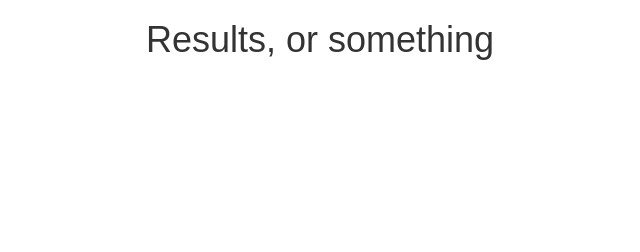
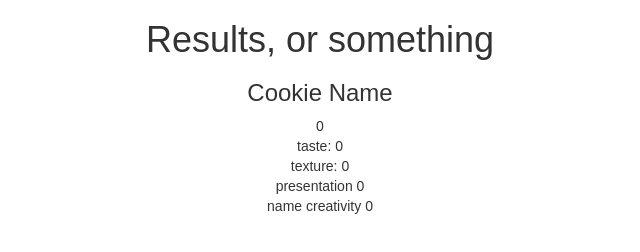
Before and after one commit to NatMorcos/bakeoff, a website: page public/results.html in a window 1280 px wide. Shown: the whole page, without its empty margins (320-960 px from the left). Drawn offline with Linux system fonts and the light colour scheme.

Commit message:
adding the cookies to the results page

```diff
--- a/public/js/results.js
+++ b/public/js/results.js
@@ -1,52 +1,25 @@
-// var instruments = [ "agogo", "celesta", "glockenspiel", "electric_bass_pick", "acoustic_grand_piano" ];
-// var programNumMappings = {
-//   agogo: 113,
-//   celesta: 8,
-//   glockenspiel: 9,
-//   electric_bass_pick: 34,
-//   acoustic_grand_piano: 0
-// };
-// var noteMappings = {
-//   agogo: [57, 48, 50, 49, 55],
-//   celesta: [53, 44, 46, 45, 51],
-//   glockenspiel: [72, 25, 37, 54, 103],
-//   electric_bass_pick: [53, 44, 46, 45, 51],
-//   acoustic_grand_piano: [57, 48, 50, 49, 55]
-// }
-// var velocities = {
-//     0: 200,
-//     1: 200,
-//     2: 175,
-//     3: 200,
-//     4: 80
-//   };
-
-// function playSingle(channel, note, velocity, delay){
-//   MIDI.noteOn(channel, note, velocity, delay);
-// }
-
-// function mapNote(instrumentNumber, noteNumber){
-//   return noteMappings[instruments[instrumentNumber]][noteNumber - 1];
-// }
-
-//NOISEY TINGZ!!!
 $(document).ready(function(){
 
-  //Socket stuff
+  function displayCookie(data){
+    $newResult = $('.result').first().clone();
+    cookieSlug = data.cookieName.replace(/ /g, "_");
+
+    $newResult.prop('id', cookieSlug)
+      .find('h3').text(data.cookieName);
+    $('.main').append($newResult);
+  }
+
   var primus = Primus.connect('http://localhost:8080');
+
   primus.on('open', function () {
     primus.send('results board join', function(){
       console.log('results board registered');
     });
 
-    primus.on('vote', function(data){
-      // use transmitted note
+    primus.on('cookie registered', function(data){
       console.log(data);
-      // var vel = data.instrument == 4 ? 103 : 175
-      // playSingle(data.instrument, mapNote(data.instrument, data.note), vel, 0);
+      displayCookie(data);
+    });
 
-      // do something to update the results board and re-sort, probably
-      console.log("%s's votes registered!", data.voter);
-    });
   });
 });
--- a/public/results.html
+++ b/public/results.html
@@ -15,7 +15,27 @@
       <div class="header">
           <h1>Results, or something</h1>
       </div>
-      <div class="main"></div>
+      <div class="main">
+        <div class="result" id="cookieName">
+          <h3>Cookie Name</h3>
+          <div class="total">0</div>
+          <div class="category">
+            taste:
+            <span class="taste">0</span>
+          </div>
+          <div class="category">
+            texture:
+            <span class="texture">0</span>
+          </div>
+          <div class="category">
+            presentation
+            <span class="presentation">0</span>
+          </div>
+          <div class="category">
+            name creativity
+            <span class="name">0</span>
+          </div>
+      </div>
       <div id="footer"></div>
   </div>
 
```
